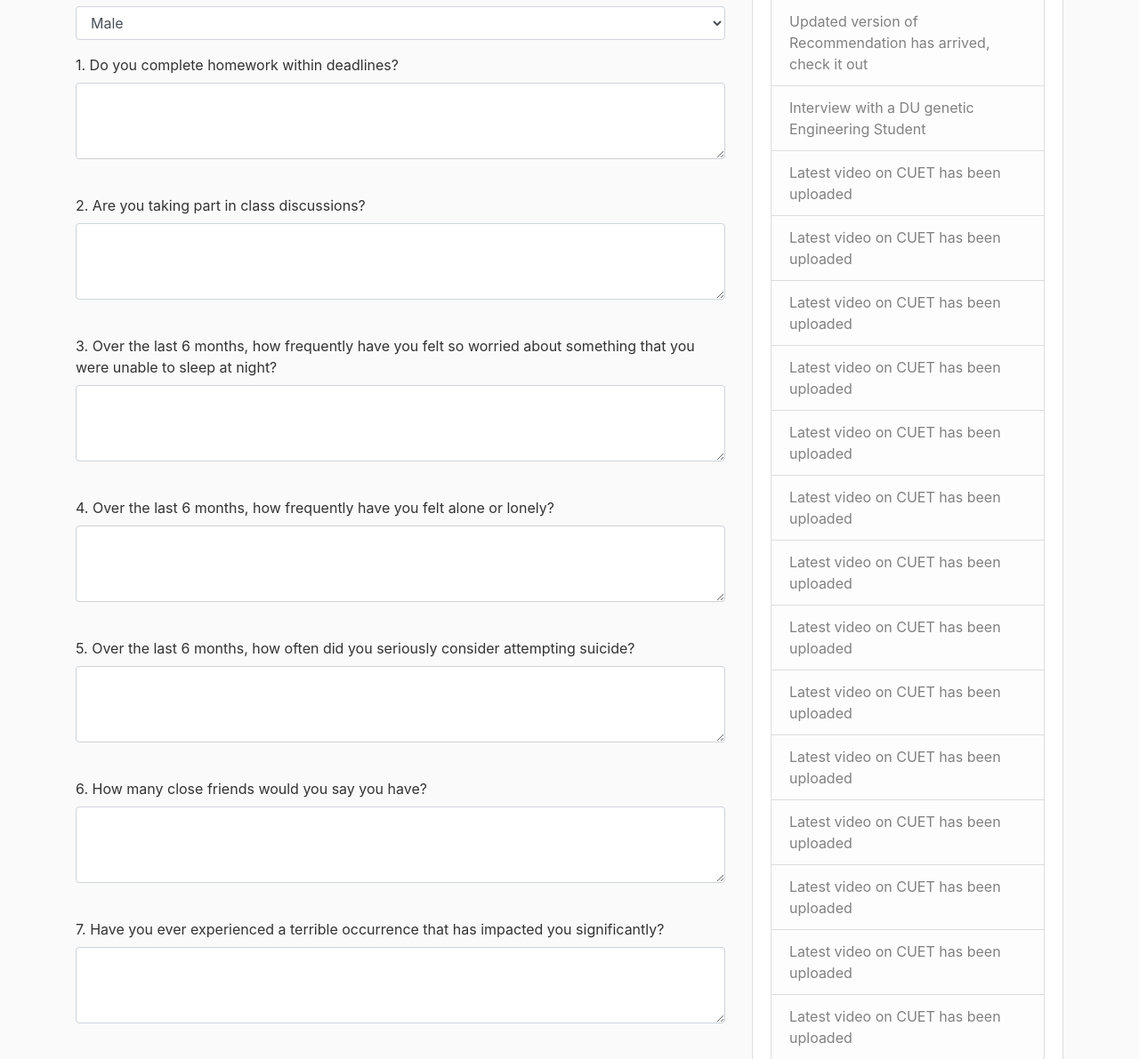
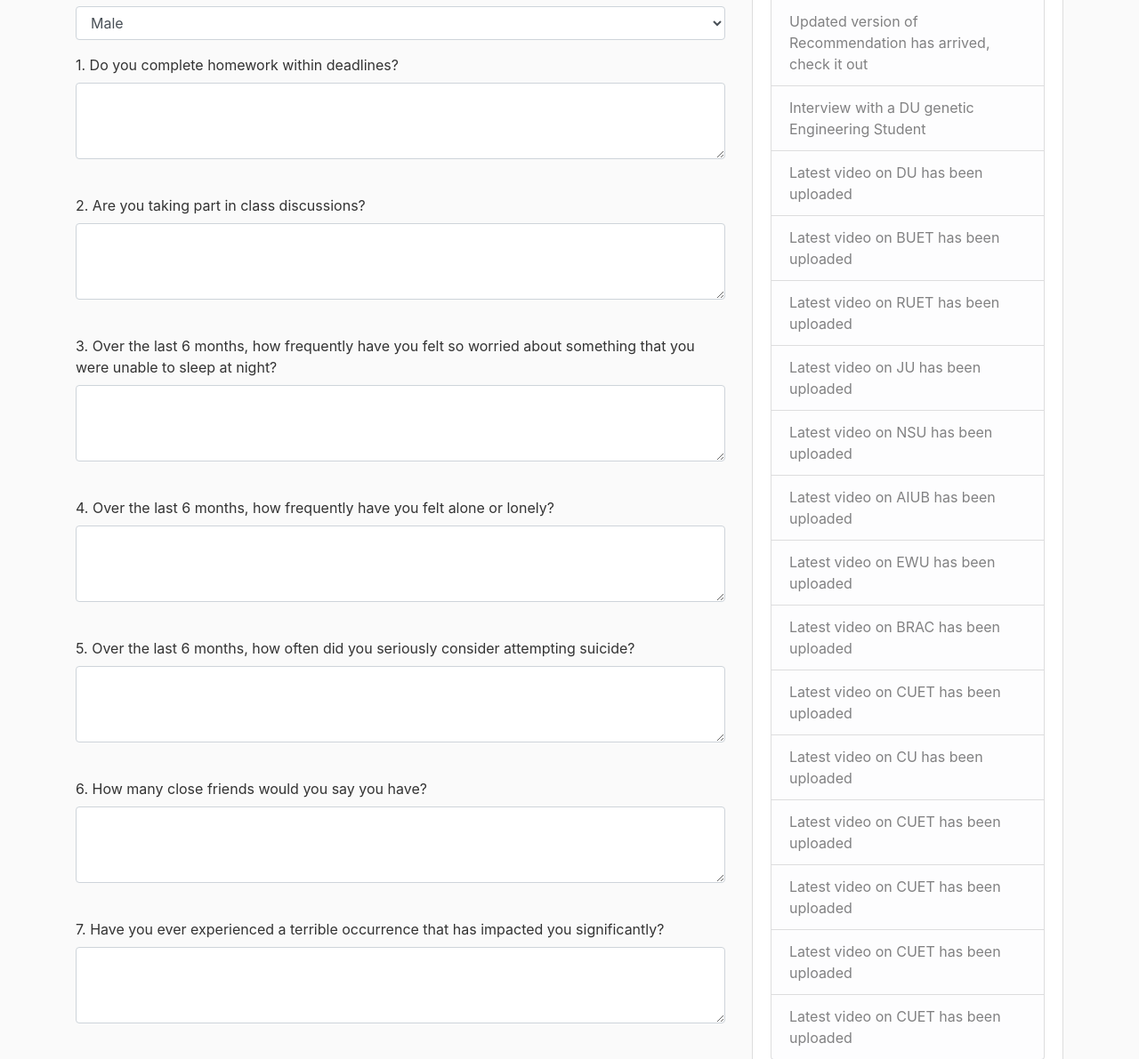
Before and after one commit to Almamun809/Edulead, a Django app: page /MindRevival/ in a window 1280 px wide. Shown: the part 215-1406 px from the top of the page at 89% size. Run offline with Django 3.2, Linux system fonts and the light colour scheme; some libraries are stand-ins or nearby versions.

Commit message:
First commit

```diff
--- a/blog/templates/blog/base.html
+++ b/blog/templates/blog/base.html
@@ -69,16 +69,16 @@
             <li class="list-group-item list-group-item-light">Latest video on CUET has been uploaded</li>
             <li class="list-group-item list-group-item-light">Updated version of Recommendation has arrived, check it out</li>
             <li class="list-group-item list-group-item-light">Interview with a DU genetic Engineering Student</li>
+            <li class="list-group-item list-group-item-light">Latest video on DU has been uploaded</li>
+            <li class="list-group-item list-group-item-light">Latest video on BUET has been uploaded</li>
+            <li class="list-group-item list-group-item-light">Latest video on RUET has been uploaded</li>
+            <li class="list-group-item list-group-item-light">Latest video on JU has been uploaded</li>
+            <li class="list-group-item list-group-item-light">Latest video on NSU has been uploaded</li>
+            <li class="list-group-item list-group-item-light">Latest video on AIUB has been uploaded</li>
+            <li class="list-group-item list-group-item-light">Latest video on EWU has been uploaded</li>
+            <li class="list-group-item list-group-item-light">Latest video on BRAC has been uploaded</li>
             <li class="list-group-item list-group-item-light">Latest video on CUET has been uploaded</li>
-            <li class="list-group-item list-group-item-light">Latest video on CUET has been uploaded</li>
-            <li class="list-group-item list-group-item-light">Latest video on CUET has been uploaded</li>
-            <li class="list-group-item list-group-item-light">Latest video on CUET has been uploaded</li>
-            <li class="list-group-item list-group-item-light">Latest video on CUET has been uploaded</li>
-            <li class="list-group-item list-group-item-light">Latest video on CUET has been uploaded</li>
-            <li class="list-group-item list-group-item-light">Latest video on CUET has been uploaded</li>
-            <li class="list-group-item list-group-item-light">Latest video on CUET has been uploaded</li>
-            <li class="list-group-item list-group-item-light">Latest video on CUET has been uploaded</li>
-            <li class="list-group-item list-group-item-light">Latest video on CUET has been uploaded</li>
+            <li class="list-group-item list-group-item-light">Latest video on CU has been uploaded</li>
             <li class="list-group-item list-group-item-light">Latest video on CUET has been uploaded</li>
             <li class="list-group-item list-group-item-light">Latest video on CUET has been uploaded</li>
             <li class="list-group-item list-group-item-light">Latest video on CUET has been uploaded</li>
```
Also changed, not shown: media/profile_pics/new-pro_333KzIk.jpg (added).
